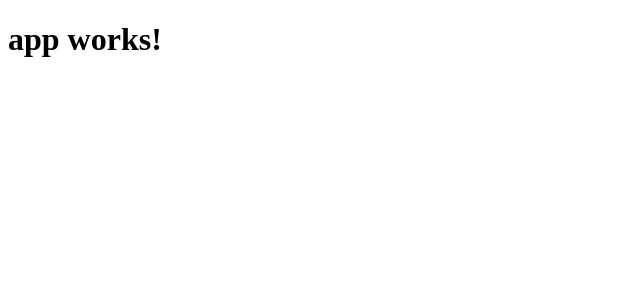
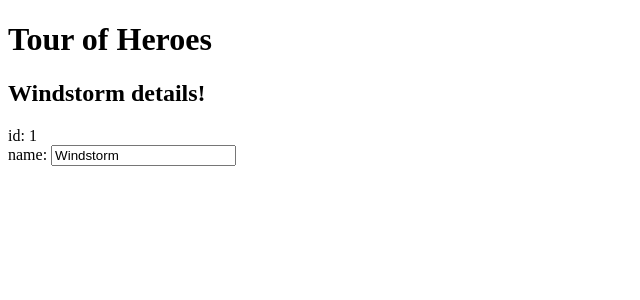
Before and after one commit to Moelgaard85/angular2-hero, an Angular app: page / in a window 1280 px wide. Shown: the top 300 px of the page, without its empty margins (0-640 px from the left). Built offline with nearby package versions, Linux system fonts and the light colour scheme.

Commit message:
Adding hero class

```diff
--- a/src/app/app.component.html
+++ b/src/app/app.component.html
@@ -1,3 +1,7 @@
-<h1>
-  {{title}}
-</h1>
+<h1>{{title}}</h1>
+<h2>{{hero.name}} details!</h2>
+<div><label>id: </label>{{hero.id}}</div>
+<div>
+  <label>name: </label>
+  <input value="{{hero.name}}" placeholder="name">
+</div>
--- a/src/app/app.component.ts
+++ b/src/app/app.component.ts
@@ -1,4 +1,9 @@
 import { Component } from '@angular/core';
+
+export class Hero {
+  id: number;
+  name: string;
+}
 
 @Component({
   selector: 'app-root',
@@ -6,5 +11,10 @@
   styleUrls: ['./app.component.css']
 })
 export class AppComponent {
-  title = 'app works!';
+  title = 'Tour of Heroes';
+
+  hero: Hero = {
+    id: 1,
+    name: 'Windstorm'
+  };
 }
```
Also changed, not shown: 2 other files (tests, documents, lock files or other folders).
